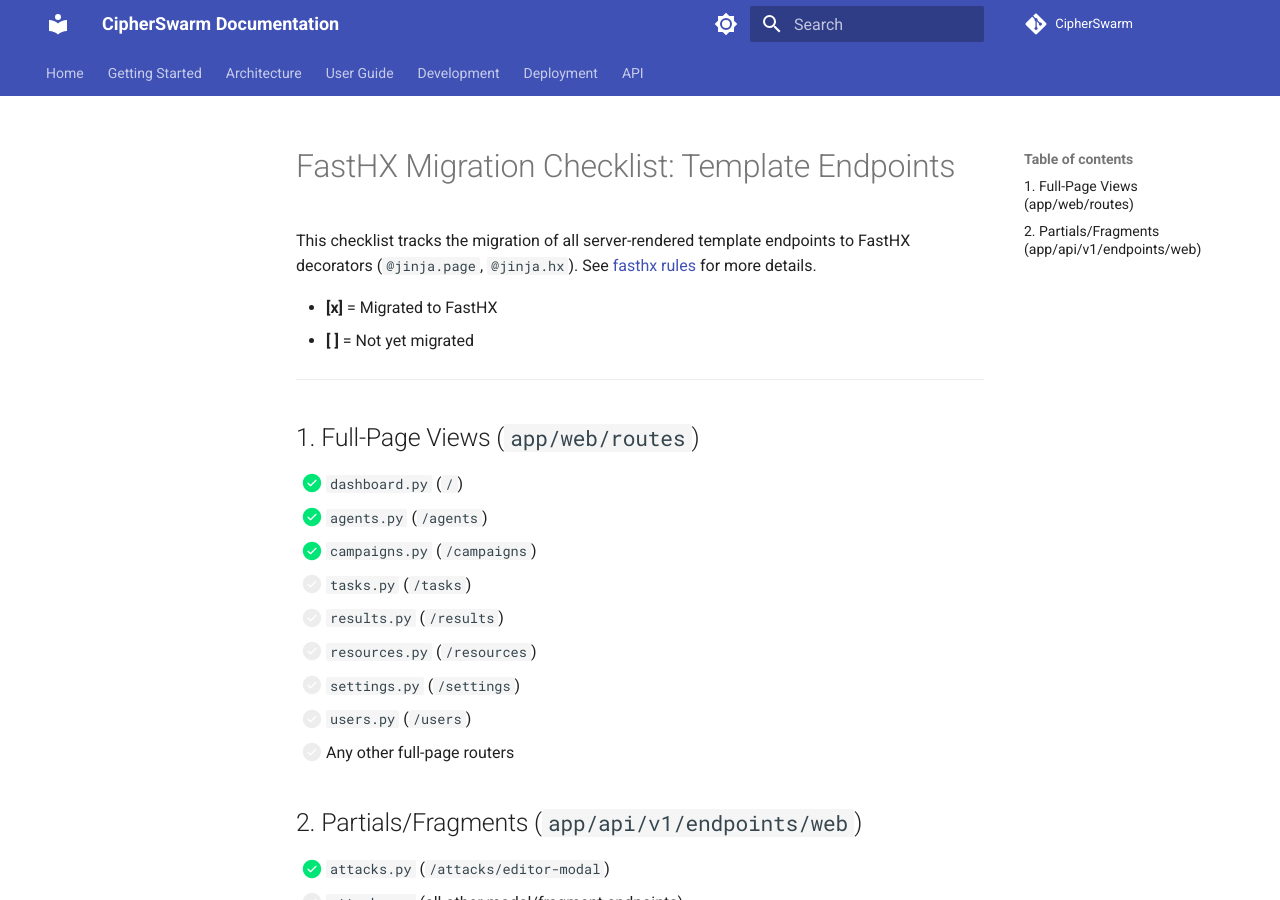
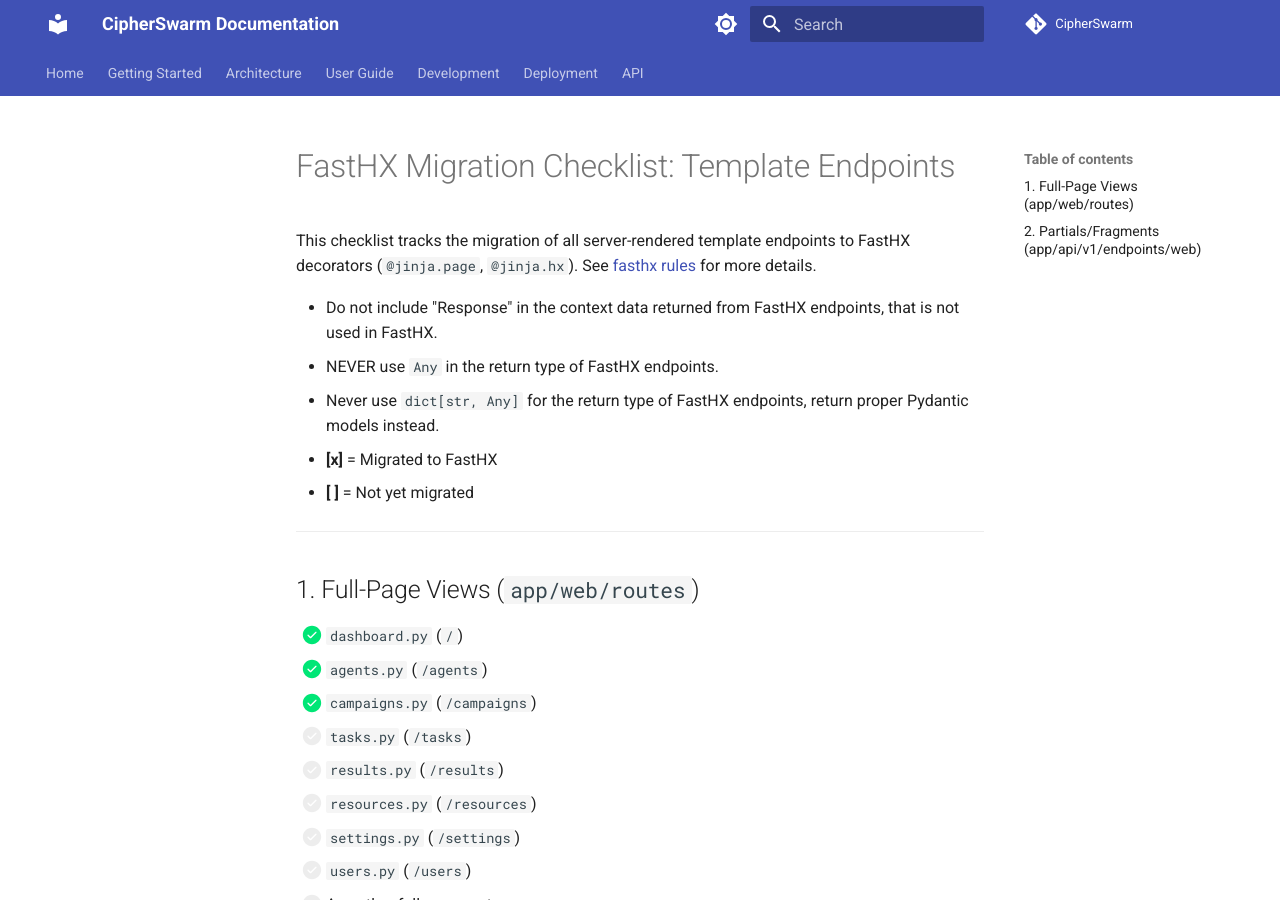
Before and after one commit to unclesp1d3r/CipherSwarm, an MkDocs documentation site: the page built from docs/v2_rewrite_implementation_plan/side_quests/migrate_template_routes.md, in a window 1280 px wide and 900 px high. Built offline with MkDocs 1.6.1 and Material for MkDocs 9.7.7, drawn with Linux system fonts in a browser that asks for light colours; comment, search, counter and statistics services are not loaded.

Commit message:
feat(api): update FastHX guidelines and refactor web resource endpoints
- Enhanced FastHX guidelines to specify restrictions on context data and return types for endpoints.
- Refactored web resource endpoints to utilize FastHX decorators, removing HTMLResponse and request parameters.
- Updated response formats to return dictionaries instead of HTML responses, improving consistency and clarity.
- All changes validated with successful test runs.

Signed-off-by: UncleSp1d3r <unclespider@protonmail.com>

```diff
--- a/docs/v2_rewrite_implementation_plan/side_quests/migrate_template_routes.md
+++ b/docs/v2_rewrite_implementation_plan/side_quests/migrate_template_routes.md
@@ -1,6 +1,10 @@
 # FastHX Migration Checklist: Template Endpoints
 
 This checklist tracks the migration of all server-rendered template endpoints to FastHX decorators (`@jinja.page`, `@jinja.hx`). See [fasthx rules](.cursor/rules/code/fasthx-guidelines.mdc) for more details.
+
+-   Do not include "Response" in the context data returned from FastHX endpoints, that is not used in FastHX.
+-   NEVER use `Any` in the return type of FastHX endpoints.
+-   Never use `dict[str, Any]` for the return type of FastHX endpoints, return proper Pydantic models instead.
 
 -   **[x]** = Migrated to FastHX
 -   **[ ]** = Not yet migrated
@@ -27,7 +31,7 @@
 -   [x] `campaigns.py` (modal/fragment endpoints)
 -   [ ] `tasks.py` (modal/fragment endpoints)
 -   [ ] `results.py` (modal/fragment endpoints)
--   [ ] `resources.py` (modal/fragment endpoints)
+-   [x] `resources.py` (modal/fragment endpoints)
 -   [ ] `settings.py` (modal/fragment endpoints)
 -   [ ] `users.py` (modal/fragment endpoints)
 -   [ ] Any other partial/fragment routers
```
Also changed, not shown: 2 other files.
